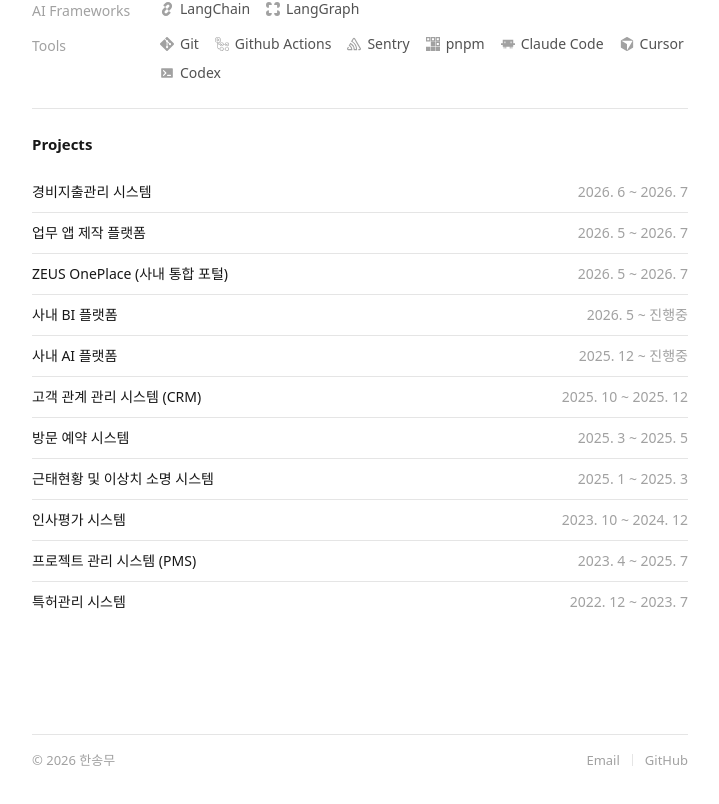
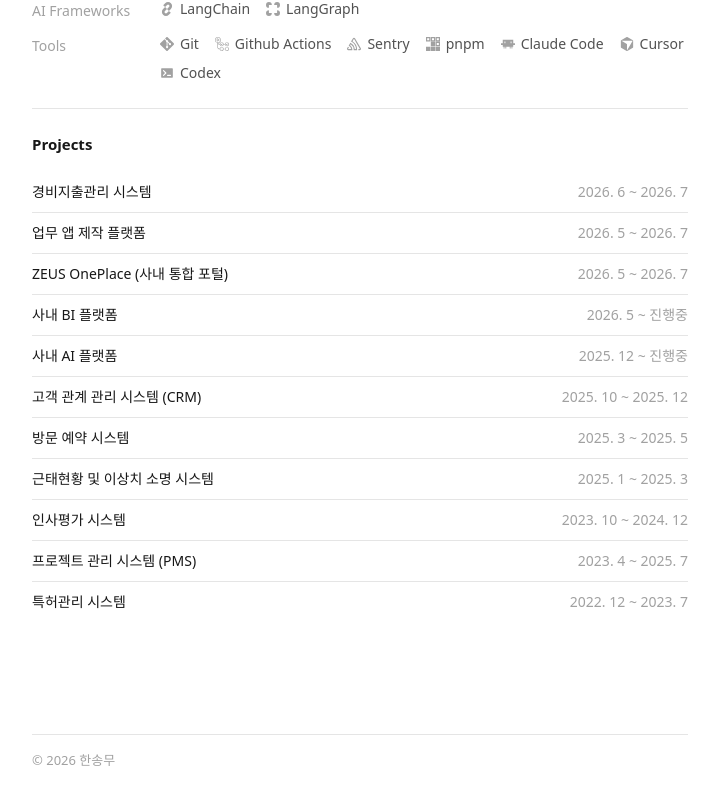
Before and after one commit to hansongmu/hansongmu.github.io, a Next.js app: page / in a window 1280 px wide. Shown: the part 959-1763 px from the top of the page, without its empty margins (280-999 px from the left). Built offline with nearby package versions, Linux system fonts and the light colour scheme; a web font is replaced by a local one.

Commit message:
content: 푸터에서 이메일·GitHub 링크 제거
개인 이메일 주소와 GitHub 계정이 그대로 노출돼, profile.links를 비워 푸터 링크를 없앴다.

```diff
--- a/src/content/profile.ts
+++ b/src/content/profile.ts
@@ -19,8 +19,5 @@ export const profile: Profile = {
     '반도체 장비 회사에서 사내 시스템 개발을 담당하며 AI 플랫폼, CRM, PMS, 인사평가 시스템 등 전사 업무용 시스템을 개발하였습니다.',
     '단순한 기능 구현에 그치지 않고, 더 나은 사용자 경험을 위해 편함보다 고민과 불편함을 선택하는 개발자가 되고자 합니다.',
   ],
-  links: [
-    { label: 'Email', href: 'mailto:gksthdan@naver.com' },
-    { label: 'GitHub', href: 'https://github.com/ssong-mu' },
-  ],
+  links: [],
 };
```
